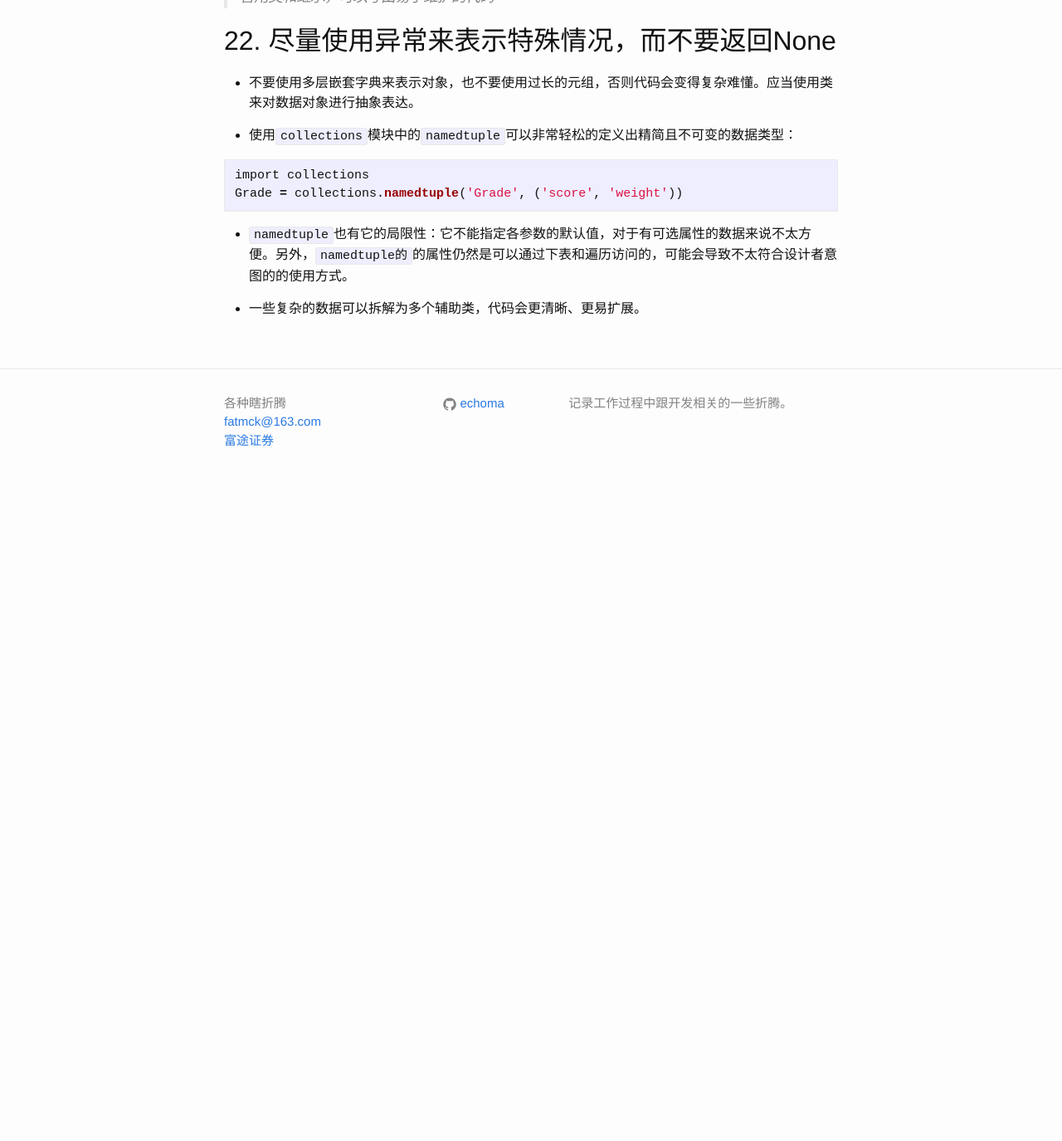
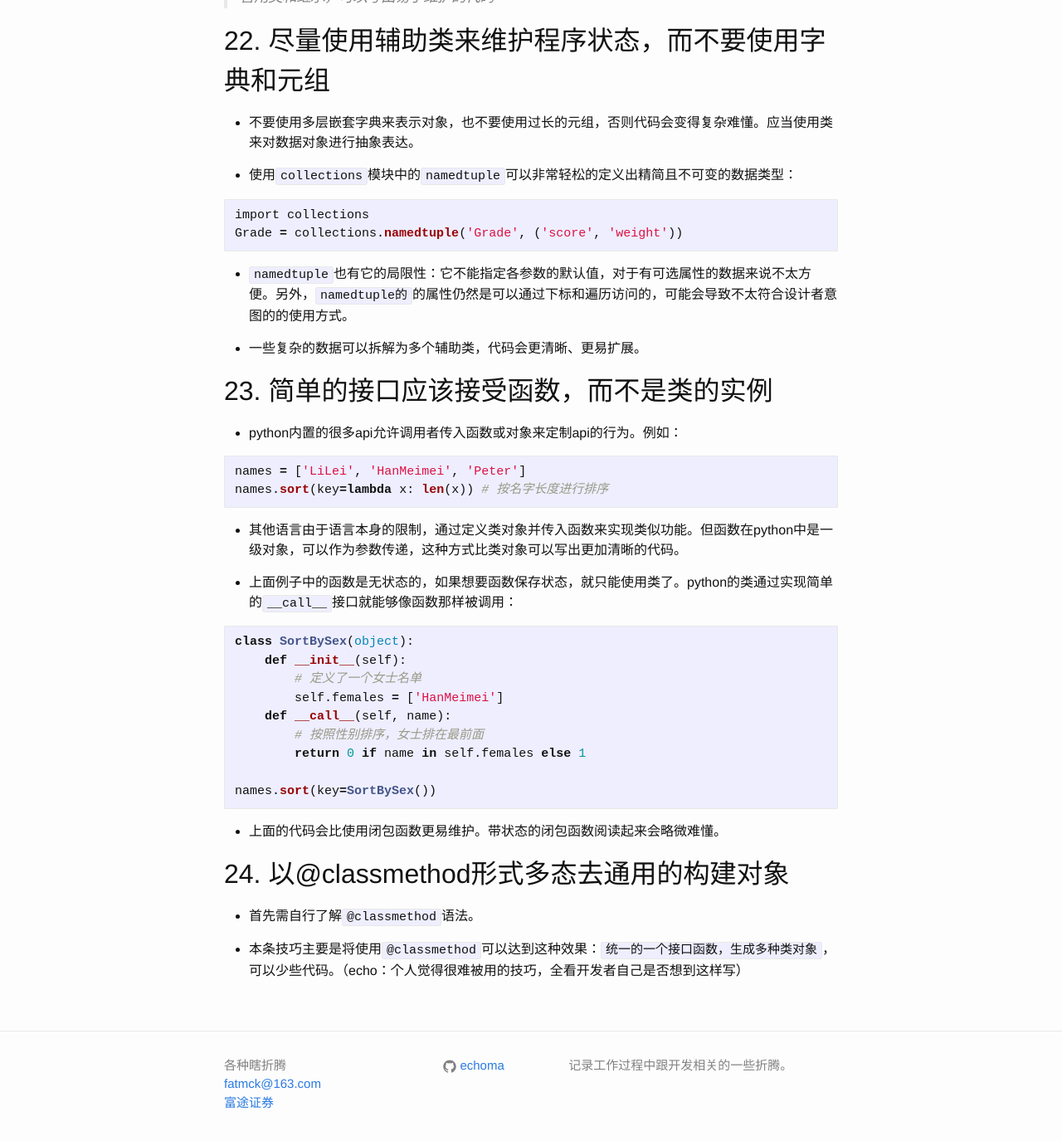
Before and after one commit to echoma/echoma.github.com, a Jekyll site: the page built from _posts/2017-02-21-effective-python-note-03-class.markdown, in a window 1280 px wide and 1400 px high, scrolled down 217 px. Shown: the top 1375 px of the window at 83% size. Built offline with Jekyll 4.4.1, drawn with Linux system fonts in a browser that asks for light colours; before the commit the page ends 900 px from its top, so only the background shows below that.

Commit message:
effective python No 23.24

````diff
--- a/_posts/2017-02-10-effective-python-note-02-function.markdown
+++ b/_posts/2017-02-10-effective-python-note-02-function.markdown
@@ -227,7 +227,7 @@ def log(message, when=None)
 * 为了保证调用者必须已关键字形式给出可选参数，我们可以在参数列表里加入`*`号，表示位置参数在此结束，之后的参数只能以关键字形式指定：
 
 ```python
-def safe_division(number, divisor, * ignore_overflow=False,
+def safe_division(number, divisor, *, ignore_overflow=False,
                   ignore_zero_division=False):
     pass
 
--- a/_posts/2017-02-21-effective-python-note-03-class.markdown
+++ b/_posts/2017-02-21-effective-python-note-03-class.markdown
@@ -6,7 +6,7 @@ date:   2017-02-21 14:03:21 +0800
 
 > 善用类和继承，可以写出易于维护的代码
 
-## 22. 尽量使用异常来表示特殊情况，而不要返回None
+## 22. 尽量使用辅助类来维护程序状态，而不要使用字典和元组
 
 * 不要使用多层嵌套字典来表示对象，也不要使用过长的元组，否则代码会变得复杂难懂。应当使用类来对数据对象进行抽象表达。
 
@@ -17,6 +17,39 @@ import collections
 Grade = collections.namedtuple('Grade', ('score', 'weight'))
 ```
 
-* `namedtuple`也有它的局限性：它不能指定各参数的默认值，对于有可选属性的数据来说不太方便。另外，`namedtuple的`的属性仍然是可以通过下表和遍历访问的，可能会导致不太符合设计者意图的的使用方式。
+* `namedtuple`也有它的局限性：它不能指定各参数的默认值，对于有可选属性的数据来说不太方便。另外，`namedtuple的`的属性仍然是可以通过下标和遍历访问的，可能会导致不太符合设计者意图的的使用方式。
 
 * 一些复杂的数据可以拆解为多个辅助类，代码会更清晰、更易扩展。
+
+## 23. 简单的接口应该接受函数，而不是类的实例
+
+* python内置的很多api允许调用者传入函数或对象来定制api的行为。例如：
+
+```python
+names = ['LiLei', 'HanMeimei', 'Peter']
+names.sort(key=lambda x: len(x)) # 按名字长度进行排序
+```
+
+* 其他语言由于语言本身的限制，通过定义类对象并传入函数来实现类似功能。但函数在python中是一级对象，可以作为参数传递，这种方式比类对象可以写出更加清晰的代码。
+
+* 上面例子中的函数是无状态的，如果想要函数保存状态，就只能使用类了。python的类通过实现简单的`__call__`接口就能够像函数那样被调用：
+
+```python
+class SortBySex(object):
+    def __init__(self):
+        # 定义了一个女士名单
+        self.females = ['HanMeimei']
+    def __call__(self, name):
+        # 按照性别排序，女士排在最前面
+        return 0 if name in self.females else 1
+
+names.sort(key=SortBySex())
+```
+
+* 上面的代码会比使用闭包函数更易维护。带状态的闭包函数阅读起来会略微难懂。
+
+## 24. 以@classmethod形式多态去通用的构建对象
+
+* 首先需自行了解`@classmethod`语法。
+
+* 本条技巧主要是将使用`@classmethod`可以达到这种效果：`统一的一个接口函数，生成多种类对象`，可以少些代码。（echo：个人觉得很难被用的技巧，全看开发者自己是否想到这样写）
````
